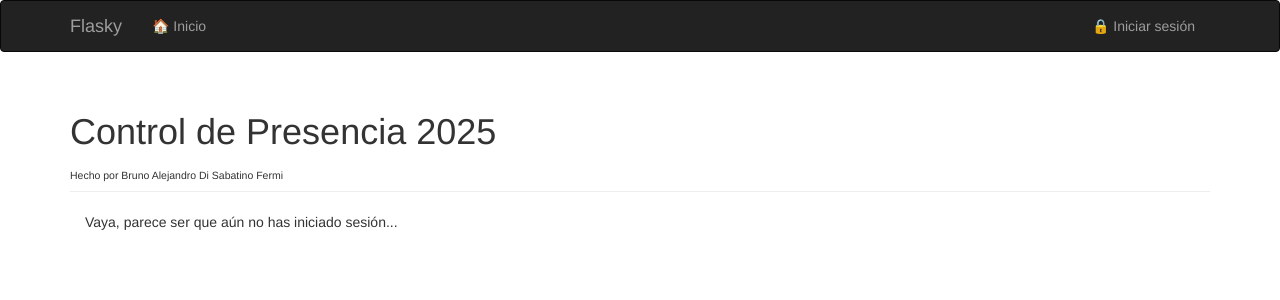
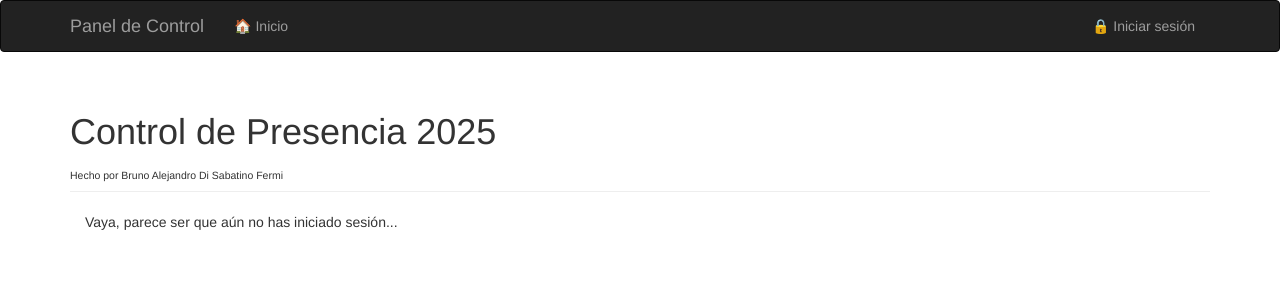
Before and after one commit to brunodsf05/EmployeeAttendanceTracker-Backend, a Flask app: page / in a window 1280 px wide. Shown: the top 300 px of the page. Run offline with Flask 3, Linux system fonts and the light colour scheme; parts of the project's set-up code (start-up, migrations or seed data) failed here and were passed over; some libraries are stand-ins or nearby versions.

Commit message:
Feat: La barra superior pone panel de control

```diff
--- a/templates/base.html
+++ b/templates/base.html
@@ -20,7 +20,7 @@
             <span class="sr-only">Toggle navigation</span>
             <span class="icon-bar"></span>
             </button>
-            <a class="navbar-brand" href="{{ url_for('index') }}">Flasky</a>
+            <a class="navbar-brand" href="{{ url_for('index') }}">Panel de Control</a>
         </div>
         <div class="navbar-collapse collapse">
             <ul class="nav navbar-nav">
```
